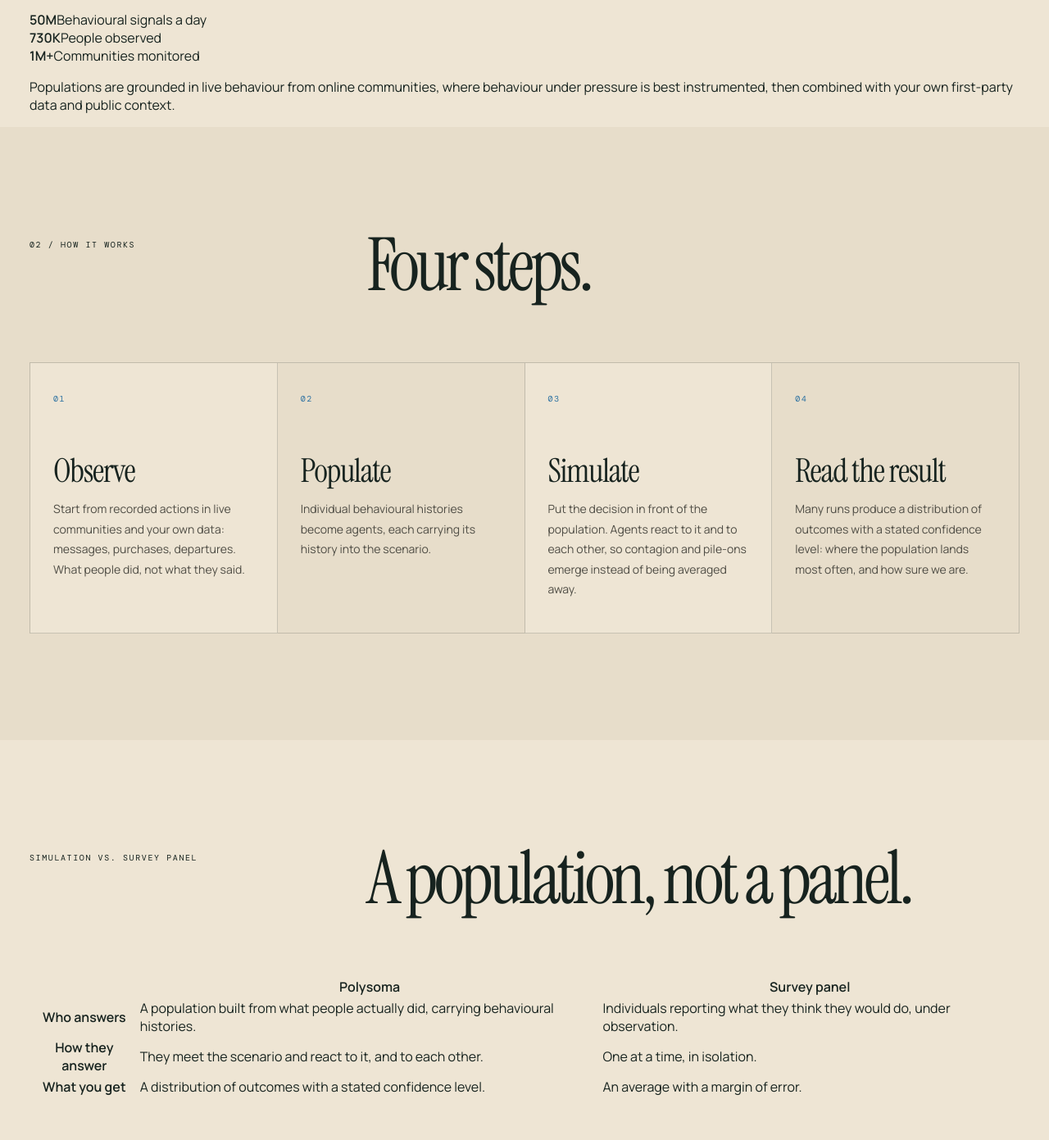
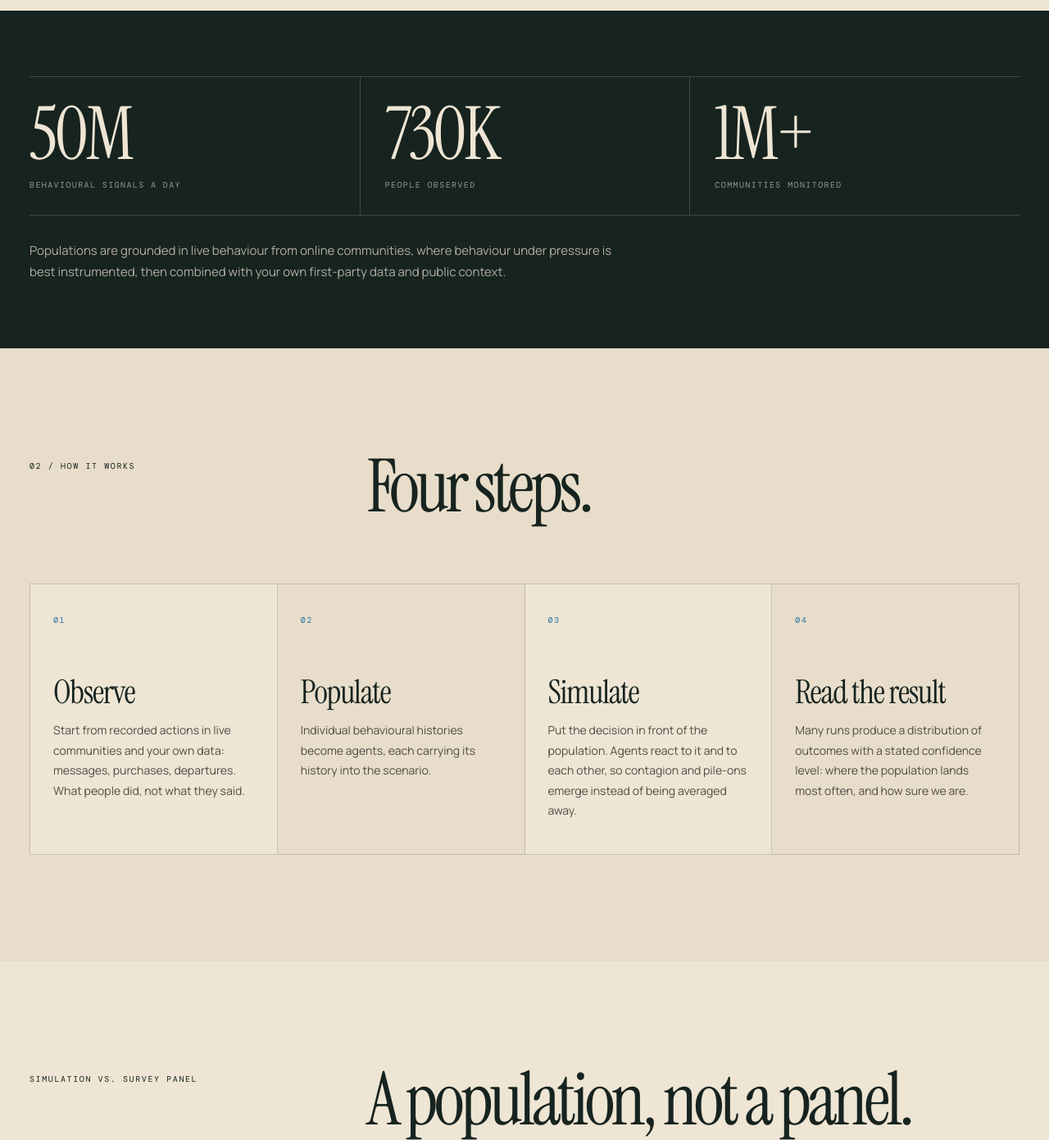
Before and after one commit to roaldvanbuuren/quartiere, a plain HTML site: page q4-labs/polysoma/index.html in a window 1280 px wide. Shown: the part 2280-3671 px from the top of the page at 82% size. Drawn offline with nearby package versions, Linux system fonts and the light colour scheme.

Commit message:
clkaude updates

```diff
--- a/assets/product.css
+++ b/assets/product.css
@@ -489,3 +489,133 @@
 .dark-band a,.p-spec dd a {
   border-bottom:1px solid currentColor
 }
+
+/* Stats strip */
+.p-stats {
+  background:var(--ink);
+  color:var(--paper);
+  padding:80px 0
+}
+
+.p-stats-grid {
+  display:grid;
+  grid-template-columns:repeat(3,1fr);
+  border-top:1px solid rgba(238,229,212,.2)
+}
+
+.p-stats-grid div {
+  padding:30px 30px 30px 0;
+  border-bottom:1px solid rgba(238,229,212,.2)
+}
+
+.p-stats-grid div + div {
+  padding-left:30px;
+  border-left:1px solid rgba(238,229,212,.2)
+}
+
+.p-stats-grid b {
+  display:block;
+  font:400 clamp(64px,7vw,110px)/.9 'Instrument Serif';
+  letter-spacing:-.04em
+}
+
+.p-stats-grid span {
+  display:block;
+  margin-top:14px;
+  font:10px 'DM Mono';
+  letter-spacing:.14em;
+  text-transform:uppercase;
+  color:rgba(238,229,212,.6)
+}
+
+.p-stats p {
+  margin:30px 0 0;
+  max-width:720px;
+  font-size:15px;
+  line-height:1.75;
+  color:rgba(238,229,212,.72)
+}
+
+/* Comparison table */
+.p-compare {
+  width:100%;
+  border-collapse:collapse;
+  border-top:1px solid var(--line)
+}
+
+.p-compare th,.p-compare td {
+  text-align:left;
+  vertical-align:top;
+  padding:24px 24px 24px 0;
+  border-bottom:1px solid var(--line)
+}
+
+.p-compare thead th {
+  font:10px 'DM Mono';
+  letter-spacing:.14em;
+  text-transform:uppercase;
+  color:#777066;
+  font-weight:400
+}
+
+.p-compare thead th:nth-child(2) {
+  color:var(--blue)
+}
+
+.p-compare tbody th {
+  width:22%;
+  font:400 30px/1 'Instrument Serif';
+  letter-spacing:-.02em
+}
+
+.p-compare td {
+  width:39%;
+  font-size:16px;
+  line-height:1.7;
+  color:#4f4d45
+}
+
+.p-compare td:first-of-type {
+  color:var(--ink)
+}
+
+@media(max-width:700px) {
+  .p-stats-grid {
+    grid-template-columns:1fr
+  }
+
+  .p-stats-grid div + div {
+    padding-left:0;
+    border-left:0
+  }
+
+  .p-compare thead {
+    display:none
+  }
+
+  .p-compare tr {
+    display:block;
+    padding:20px 0;
+    border-bottom:1px solid var(--line)
+  }
+
+  .p-compare th,.p-compare td {
+    display:block;
+    width:auto;
+    padding:6px 0;
+    border:0
+  }
+
+  .p-compare td:first-of-type:before {
+    content:'Polysoma · ';
+    font:10px 'DM Mono';
+    color:var(--blue)
+  }
+
+  .p-compare td:last-of-type:before {
+    content:'Survey panel · ';
+    font:10px 'DM Mono';
+    color:#777066
+  }
+
+}
```
Also changed, not shown: industries/index.html (+2 -2 lines).
